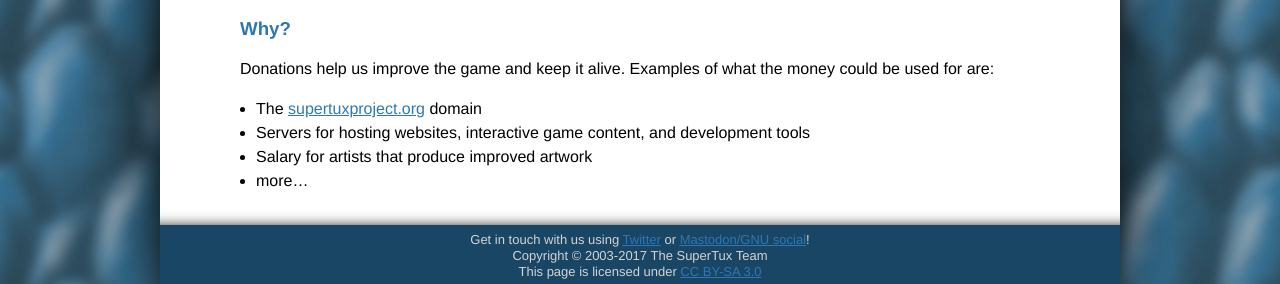
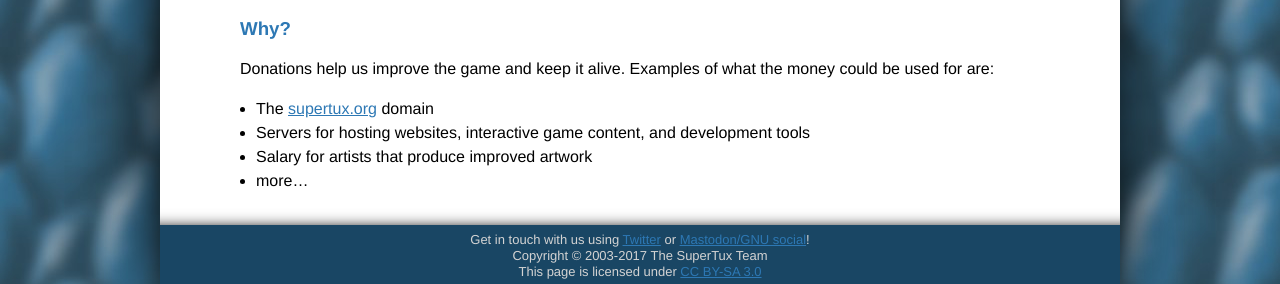
Before and after one commit to SuperTux/SuperTux.github.io, a Jekyll site: the page built from donate.md, in a window 1280 px wide. Shown: the part 969-1253 px from the top of the page. Built offline with Jekyll 4.4.1, drawn with Linux system fonts in a browser that asks for light colours.

Commit message:
Change domain from supertuxproject.org to supertux.org in donate.md

```diff
--- a/donate.md
+++ b/donate.md
@@ -33,7 +33,7 @@ money.
 Donations help us improve the game and keep it alive. Examples of what the money
 could be used for are:
 
-- The [supertuxproject.org](https://supertuxproject.org/) domain
+- The [supertux.org](https://supertux.org/) domain
 - Servers for hosting websites, interactive game content, and development tools
 - Salary for artists that produce improved artwork
 - more…
```
